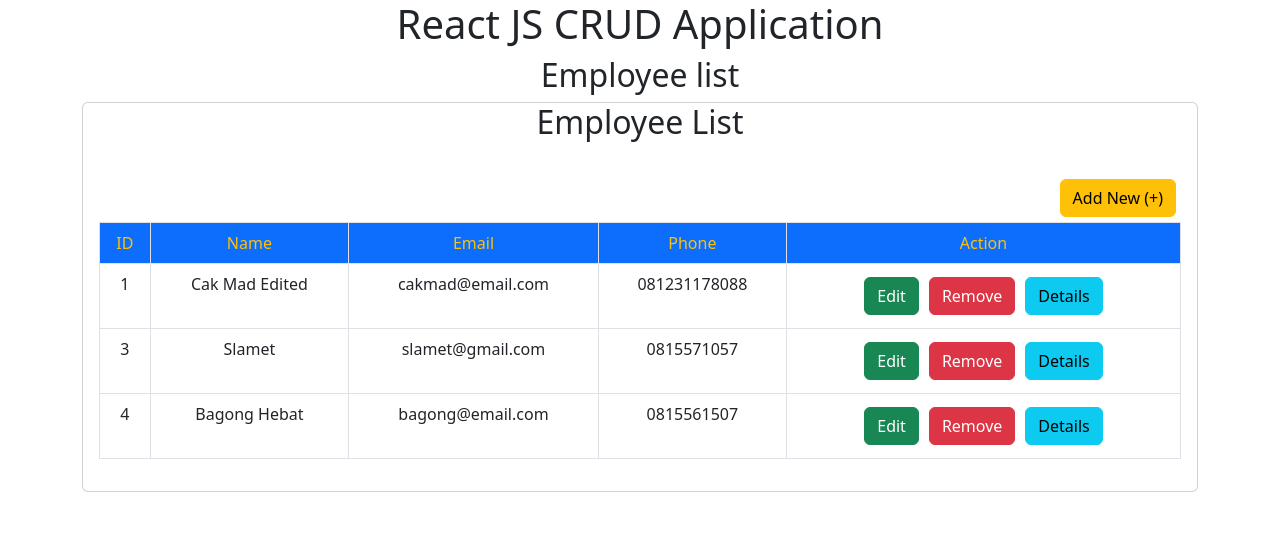
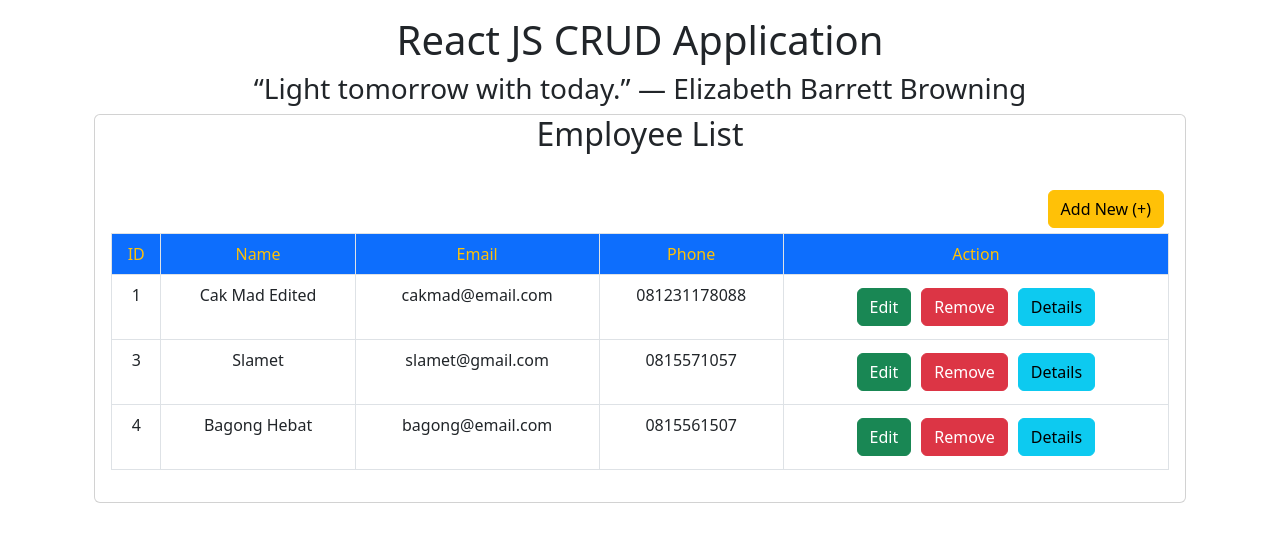
Before and after one commit to moh-ariful/React-js-CRUD-Django-REST-Framework-Application, a React (Create React App) app: page / in a window 1280 px wide. Shown: the top 542 px of the page. Built offline with nearby package versions, Linux system fonts and the light colour scheme; data requests are answered from the project's data file.

Commit message:
Adding container

```diff
--- a/src/App.js
+++ b/src/App.js
@@ -8,9 +8,9 @@ import EmpEdit from "./EmpEdit";
 
 function App() {
   return (
-    <div className="App">
+    <div className="container mb-5 my-3 text-center">
       <h1>React JS CRUD Application</h1>
-      <h2>Employee list</h2>
+      <h3>“Light tomorrow with today.” — Elizabeth Barrett Browning</h3>
       <BrowserRouter>
         <Routes>
           <Route path="/" element={<EmpListing />}></Route>
```
